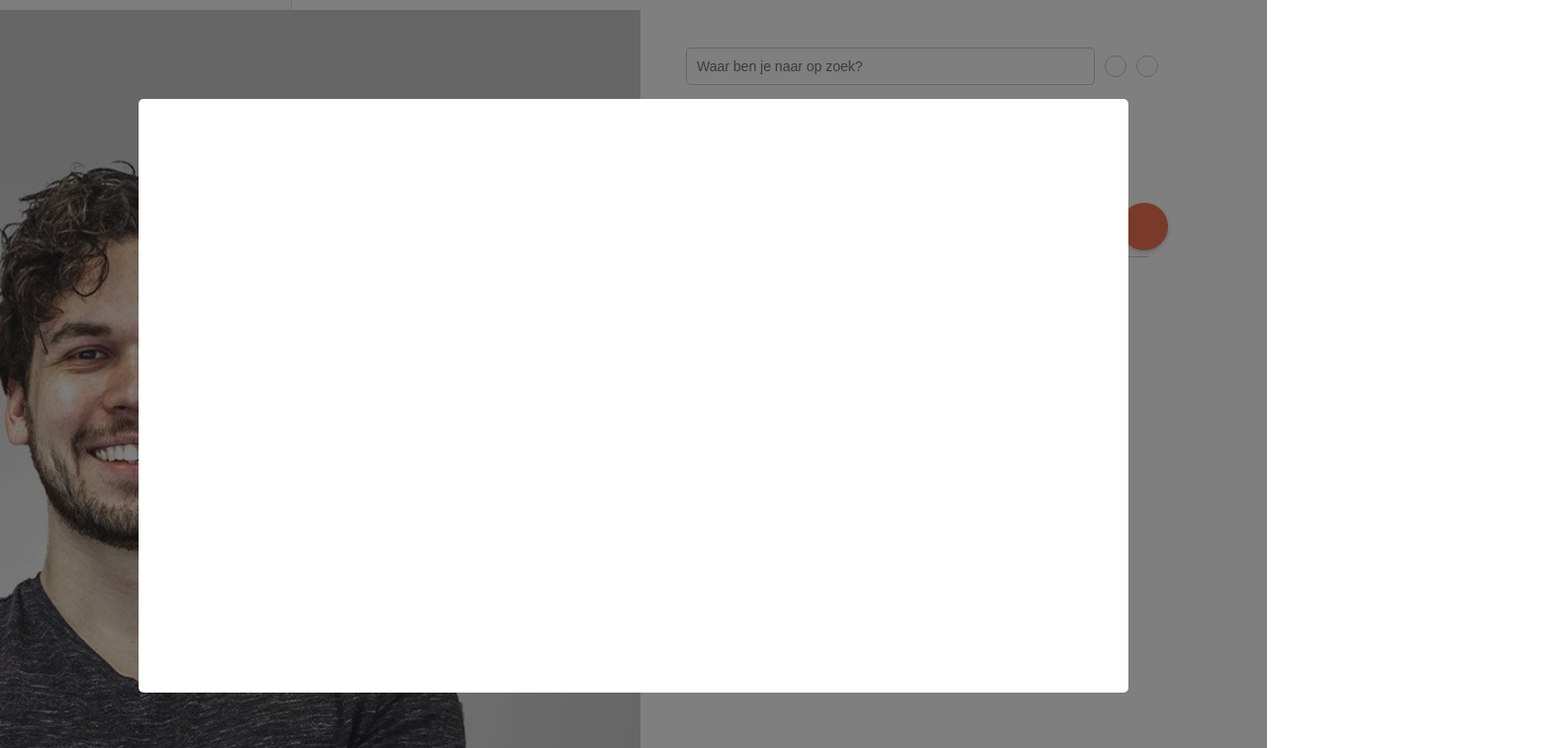
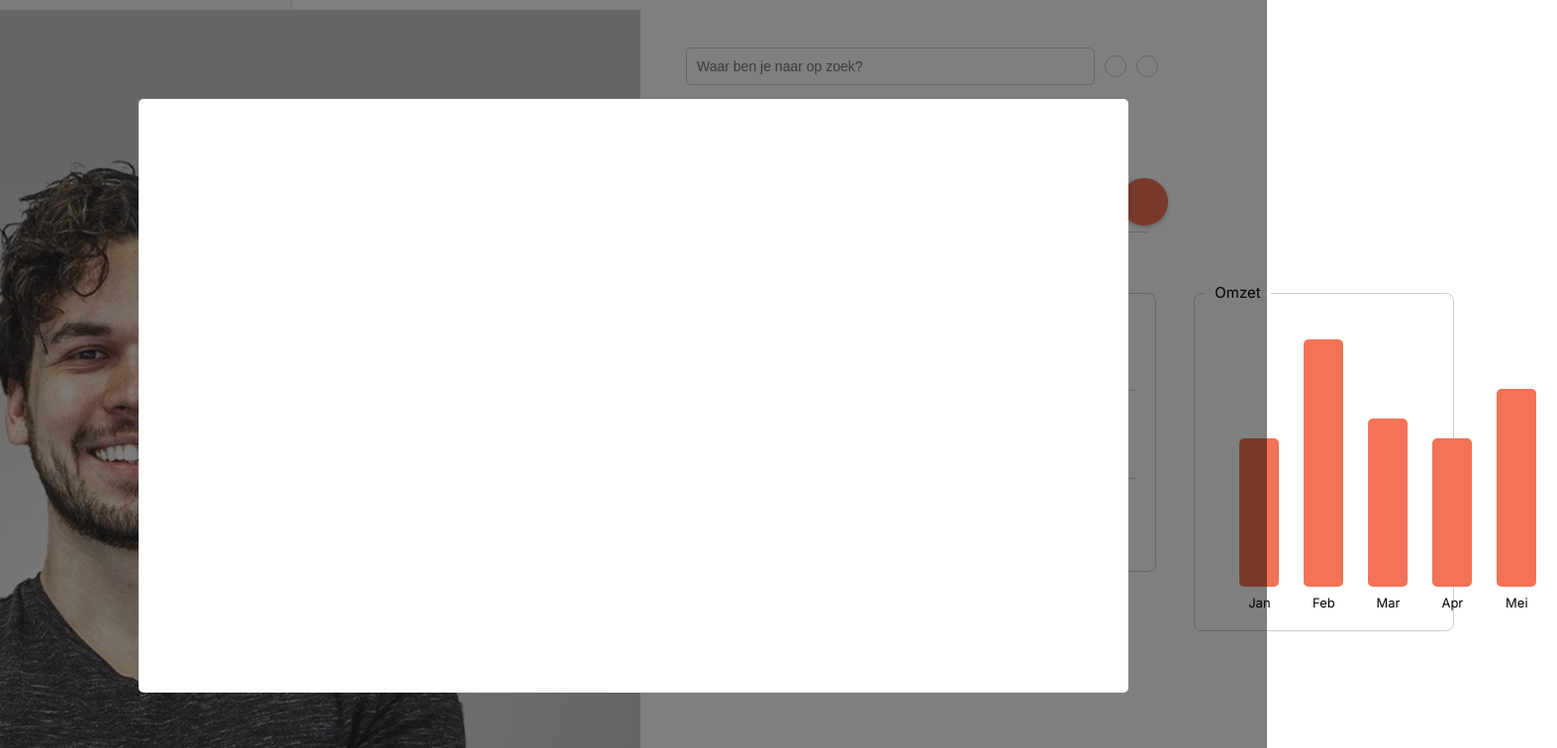
Before and after one commit to swiftoss/empiregage-stage, a Vue app in the folder hello-vue-app/: page / in a window 1280 px wide. Both pictures are taken after a click on the button 1156 px from the left and 228 px from the top of the page. Shown: the top 756 px of the page at 99% size, 1573 px wide, since content can reach past the window. Built offline with nearby package versions, Linux system fonts and the light colour scheme; the HTML template or start-up script is replaced by a standard one.

Commit message:
Grafiek toegevoegd met hover effect om data te lezen

```diff
--- a/hello-vue-app/src/App.vue
+++ b/hello-vue-app/src/App.vue
@@ -2,14 +2,22 @@
   <div>
     <SideNavbar />
     <HeaderSearch />
-    <OverviewData />
-    <GrafiekTest />
+    <OverviewTitel />
+    <div class="dashboard">
+    <div class="overview">
+      <OverviewData />
+    </div>
+    <div class="graph">
+      <GrafiekTest />
+    </div>
+  </div>
   </div>
 </template>
 
 <script>
 import SideNavbar from './components/SideNavbar.vue';
 import HeaderSearch from './components/HeaderSearch.vue';
+import OverviewTitel from './components/OverviewTitel.vue';
 import OverviewData from './components/OverviewData.vue';
 import GrafiekTest from './components/GrafiekTest.vue';
 
@@ -18,6 +26,7 @@ export default {
   components: {
     SideNavbar,
     HeaderSearch,
+    OverviewTitel,
     OverviewData,
     GrafiekTest
   },
@@ -29,4 +38,18 @@ export default {
  body{
   margin: 0;
  }
+
+ .dashboard {
+  display: grid;
+  grid-template-columns: 1fr 1fr; /* Twee kolommen met gelijke breedte */
+  grid-gap: 20px; /* Ruimte tussen de kolommen */
+}
+
+.overview {
+  grid-column: 1; /* Plaats 'Overviewdata' in de eerste kolom */
+}
+
+.graph {
+  grid-column: 2; /* Plaats 'GrafiekTest' in de tweede kolom */
+}
 </style>
--- a/hello-vue-app/src/components/GrafiekTest.vue
+++ b/hello-vue-app/src/components/GrafiekTest.vue
@@ -1,6 +1,23 @@
 <template>
+
+    <div class="container-data">
+    <h2 class="title-tile">Omzet</h2>
     <div class="grafiek">
-      <div v-for="item in data" :key="item.id" class="staaf" :style="{ height: item.value + '%' }"></div>
+      <div v-for="item in data" :key="item.id" class="staaf-wrapper">
+        <div
+          class="staaf"
+          :style="{ height: item.value + 'px' }"
+          @mouseover="showTooltip(item.id)"
+          @mouseout="hideTooltip"
+        >
+          <div class="tooltip" v-show="item.showTooltip">
+            <p>Omzet:</p>
+            <div class="tooltip-value">{{ item.value }}</div>
+          </div>
+        </div>
+        <div class="maand">{{ item.month }}</div>
+      </div>
+    </div>
     </div>
   </template>
 
@@ -9,13 +26,25 @@
     data() {
       return {
         data: [
-          { id: 1, value: 80 },
-          { id: 2, value: 50 },
-          { id: 3, value: 70 },
-          { id: 4, value: 60 },
-          { id: 5, value: 90 }
+          { id: 1, value: 150, showTooltip: false, month: 'Jan' },
+          { id: 2, value: 250, showTooltip: false, month: 'Feb' },
+          { id: 3, value: 170, showTooltip: false, month: 'Mar' },
+          { id: 4, value: 150, showTooltip: false, month: 'Apr' },
+          { id: 5, value: 200, showTooltip: false, month: 'Mei' }
         ]
       };
+    },
+    methods: {
+      showTooltip(itemId) {
+        this.data.forEach(item => {
+          item.showTooltip = item.id === itemId;
+        });
+      },
+      hideTooltip() {
+        this.data.forEach(item => {
+          item.showTooltip = false;
+        });
+      }
     }
   };
   </script>
@@ -25,13 +54,69 @@
     display: flex;
     align-items: flex-end;
     height: 300px;
-    margin-left: 350px;
+  }
+
+  .container-data {
+    width: 37%;
+  border: 1px solid #ccc;
+  padding: 20px;
+  margin-left: 229px;
+  position: relative;
+  border-radius: 8px;
+  margin-top: 40px;
+  font-family: "Inter", sans-serif;
+}
+
+.title-tile {
+    background-color: white;
+  padding: 5px 10px;
+  position: absolute;
+  top: -29px;
+  left: 10px;
+  font-size: 15px;
+  font-family: "Inter", sans-serif;
+  font-weight: 500;
+}
+
+  .staaf-wrapper {
+    display: flex;
+    flex-direction: column;
+    align-items: center;
+    margin-left: 25px;
   }
 
   .staaf {
-    width: 30px;
-    background-color: #F37357;
-    margin-right: 10px;
+    width: 40px;
+    background-color: #f37357;
     border-radius: 5px;
+    position: relative;
+    cursor: pointer;
+  }
+
+  .tooltip {
+    position: absolute;
+    left: 50%;
+    transform: translateX(-50%);
+    background-color: #fff;
+    box-shadow: 0 2px 4px rgba(0, 0, 0, 0.2);
+    padding: 15px;
+    border-radius: 8px;
+    font-size: 15px;
+    z-index: 999;
+    font-family: 'Inter', sans-serif;
+    font-weight: 600;
+  }
+
+  .tooltip p {
+    margin-bottom: 5px;
+    font-weight: 500;
+    margin-top: 0;
+  }
+
+  .maand {
+    text-align: center;
+    font-size: 13px;
+    margin-top: 8px;
+    font-family: 'Inter', sans-serif;
   }
   </style>
--- a/hello-vue-app/src/components/HeaderSearch.vue
+++ b/hello-vue-app/src/components/HeaderSearch.vue
@@ -27,6 +27,7 @@
   justify-content: space-between;
   padding: 10px;
   padding-top: 29px;
+  z-index: 999;
 }
 
 .tab-container {
--- a/hello-vue-app/src/components/OverviewData.vue
+++ b/hello-vue-app/src/components/OverviewData.vue
@@ -1,20 +1,11 @@
 <template>
-    <div class="title-container">
-    <div class="container">
-    <h1 class="title">Overview</h1>
-    <button class="circle-button" @click="openModal">
-      <i class="fas fa-plus"></i>
-    </button>
-    <div class="modal-overlay" :class="{ 'modal-open': showModal }" @click="closeModal"></div>
+  <div class="modal-overlay" :class="{ 'modal-open': showModal }" @click="closeModal"></div>
     <div class="modal" v-show="showModal">
       <!-- Inhoud van de modal -->
     </div>
-     </div>
-    <div class="divider"></div>
-    </div>
     <div class="container-data">
     <h2 class="title-tile">Taken (Vandaag)</h2>
-    <div class="list">
+    <div class="list" @click="openModal">
   <div class="item">
     <div class="icon-container">
   <i class="fas fa-layer-group"></i>
@@ -50,7 +41,7 @@
   </div>
 </div>
 <div class="divider-list"></div>
-<div style="margin-top:10px;" class="list">
+<div style="margin-top:10px;" class="list" @click="openModal">
   <div class="item">
     <div class="icon-container">
   <i class="fas fa-layer-group"></i>
@@ -87,7 +78,7 @@
   </div>
 </div>
 <div class="divider-list"></div>
-<div style="margin-top:10px;" class="list">
+<div style="margin-top:10px;" class="list" @click="openModal">
   <div class="item">
     <div class="icon-container">
   <i class="fas fa-layer-group"></i>
@@ -149,7 +140,7 @@
   <style scoped>
  .title-container {
   margin-left: 360px;
-  margin-top: 40px;
+  margin-top: 15px;
 }
 
 .title-taak {
@@ -261,7 +252,7 @@
   justify-content: space-between;
 }
 .container-data {
-width: 40%;
+width: 80%;
   border: 1px solid #ccc;
   padding: 20px;
   margin-left: 360px;
--- /dev/null
+++ b/hello-vue-app/src/components/OverviewTitel.vue
@@ -0,0 +1,114 @@
+<template>
+    <div class="title-container">
+    <div class="container">
+    <h1 class="title">Overview</h1>
+    <button class="circle-button" @click="openModal">
+      <i class="fas fa-plus"></i>
+    </button>
+    <div class="modal-overlay" :class="{ 'modal-open': showModal }" @click="closeModal"></div>
+    <div class="modal" v-show="showModal">
+      <!-- Inhoud van de modal -->
+    </div>
+     </div>
+    <div class="divider"></div>
+    </div>
+</template>
+
+<script>
+    export default {
+  data() {
+    return {
+      showModal: false
+    };
+  },
+  methods: {
+    openModal() {
+      this.showModal = true;
+      document.body.classList.add('modal-open');
+    },
+    closeModal() {
+      this.showModal = false;
+      document.body.classList.remove('modal-open');
+    }
+  }
+};
+  </script>
+
+<style scoped>
+.title-container {
+ margin-left: 360px;
+ margin-top: 15px;
+}
+
+.title {
+  font-family: "Inter", sans-serif;
+  font-size: 24px;
+  color: #192B31;
+}
+
+.container {
+  display: flex;
+  align-items: center;
+  justify-content: space-between;
+}
+.modal-overlay {
+  position: fixed;
+  top: 0;
+  left: 0;
+  width: 100%;
+  height: 100%;
+  background-color: rgba(0, 0, 0, 0.5);
+  z-index: 100;
+  transition: opacity 0.3s ease;
+  opacity: 0;
+  pointer-events: none;
+}
+
+.modal-open {
+  opacity: 1;
+  pointer-events: auto;
+}
+
+.modal {
+  position: fixed;
+  top: 50%;
+  left: 50%;
+  transform: translate(-50%, -50%);
+  width: 1000px;
+  height: 600px;
+  background-color: #fff;
+  z-index: 101;
+  border-radius: 5px;
+}
+
+.circle-button {
+  width: 48px;
+  height: 48px;
+  border-radius: 50%;
+  background-color: #F37357;
+  border: none;
+  box-shadow: 0 2px 4px rgba(0, 0, 0, 0.2);
+  display: flex;
+  align-items: center;
+  justify-content: center;
+  cursor: pointer;
+  margin-right: 100px;
+  transition: transform 0.2s ease;
+}
+
+.circle-button i {
+  color: white;
+  font-size: 20px;
+}
+
+.circle-button:active {
+  transform: scale(0.8);
+}
+
+.divider {
+  width: 87%;
+  height: 1px;
+  border-top: 1px solid #ccc;
+}
+
+</style>
```
